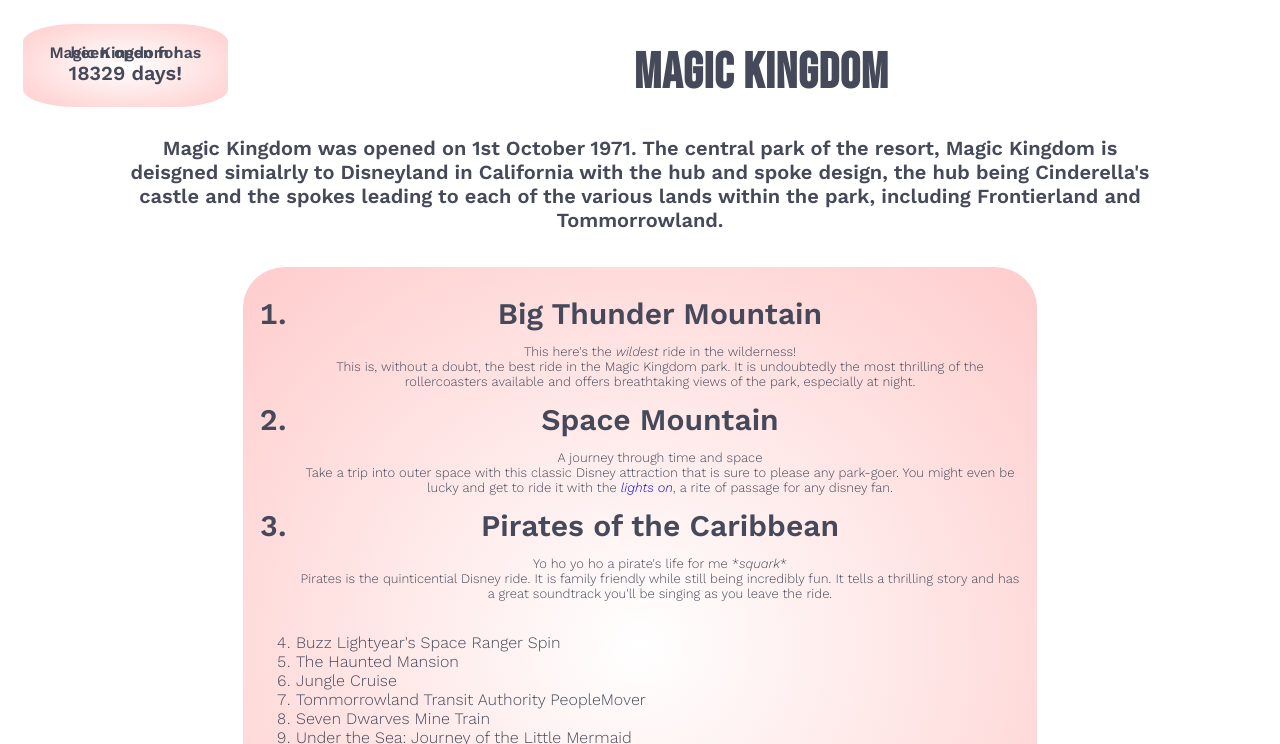
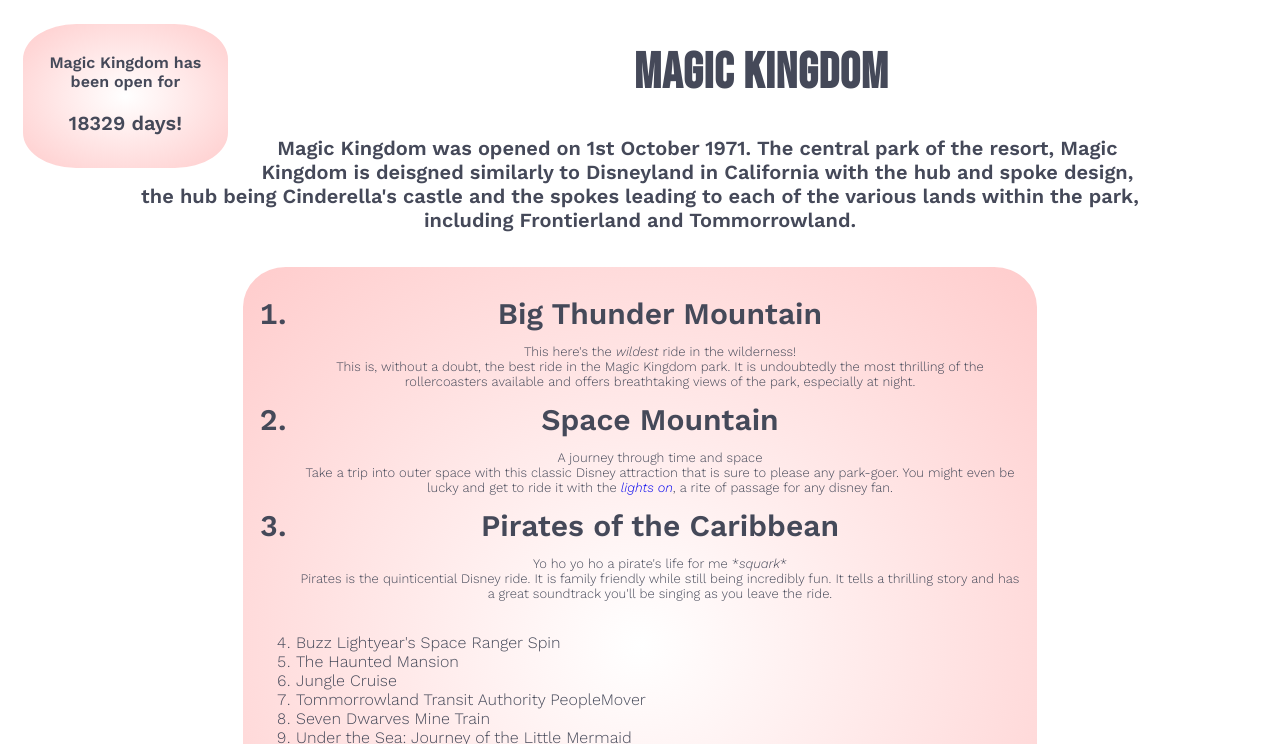
Before and after one commit to emilyijoy/disney-site, a plain HTML site: page magic-kingdom.html in a window 1280 px wide. Shown: the part 55-799 px from the top of the page. Drawn offline with nearby package versions, Linux system fonts and the light colour scheme.

Commit message:
smushing fixed but now a bit too much space, title still off centre needs fixing

```diff
--- a/CSS/index.css
+++ b/CSS/index.css
@@ -27,8 +27,9 @@
 margin-left: 8px;
 font-family: 'Work Sans', sans-serif;
 font-weight: bold;
+text-size-adjust: auto;
 letter-spacing: normal;
-line-height: 2%;
+
 width: 14%;
 border: 15px solid white;
 border-radius: 29%;
@@ -139,6 +140,7 @@
     padding-top: 5%;
     font-family: 'Bebas Neue', cursive;
     letter-spacing: 1px;
+
 }
 
 .intro{
--- a/magic-kingdom.html
+++ b/magic-kingdom.html
@@ -27,7 +27,7 @@
             <!-- <h2>The definitive rankings of all rides in Disney World according to Emily</h2> -->
         </header>
         <section id="park-intro">
-            <h3>Magic Kingdom was opened on 1st October 1971. The central park of the resort, Magic Kingdom is deisgned simialrly to Disneyland in California with the hub and spoke design, the hub being Cinderella's castle and the spokes leading to each of the various lands within the park, including Frontierland and Tommorrowland.  </h3>
+            <h3>Magic Kingdom was opened on 1st October 1971. The central park of the resort, Magic Kingdom is deisgned similarly to Disneyland in California with the hub and spoke design, the hub being Cinderella's castle and the spokes leading to each of the various lands within the park, including Frontierland and Tommorrowland.  </h3>
         </section>
         <section class="list">
             <ol>
```
